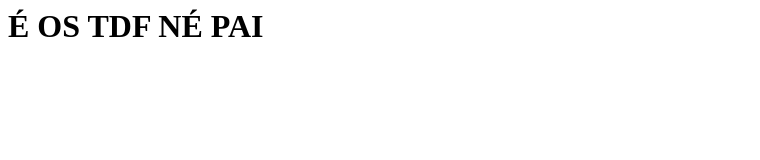
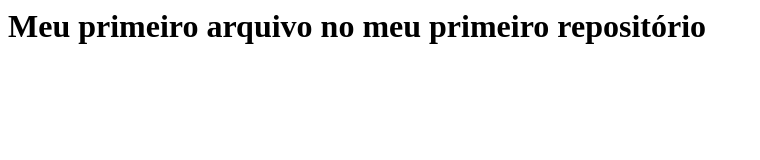
Before and after one commit to LUANHENRIQUE0912/LuanDaVB, a plain HTML site: page index.html in a window 1280 px wide. Shown: the whole page, without its empty margins (0-760 px from the left). Drawn offline with Linux system fonts and the light colour scheme.

Commit message:
Update index.html

```diff
--- a/index.html
+++ b/index.html
@@ -1,3 +1,3 @@
 <html>
-  <h1>É OS TDF NÉ PAI</H1>
+  <h1>Meu primeiro arquivo no meu primeiro repositório</H1>
 </html>
```
